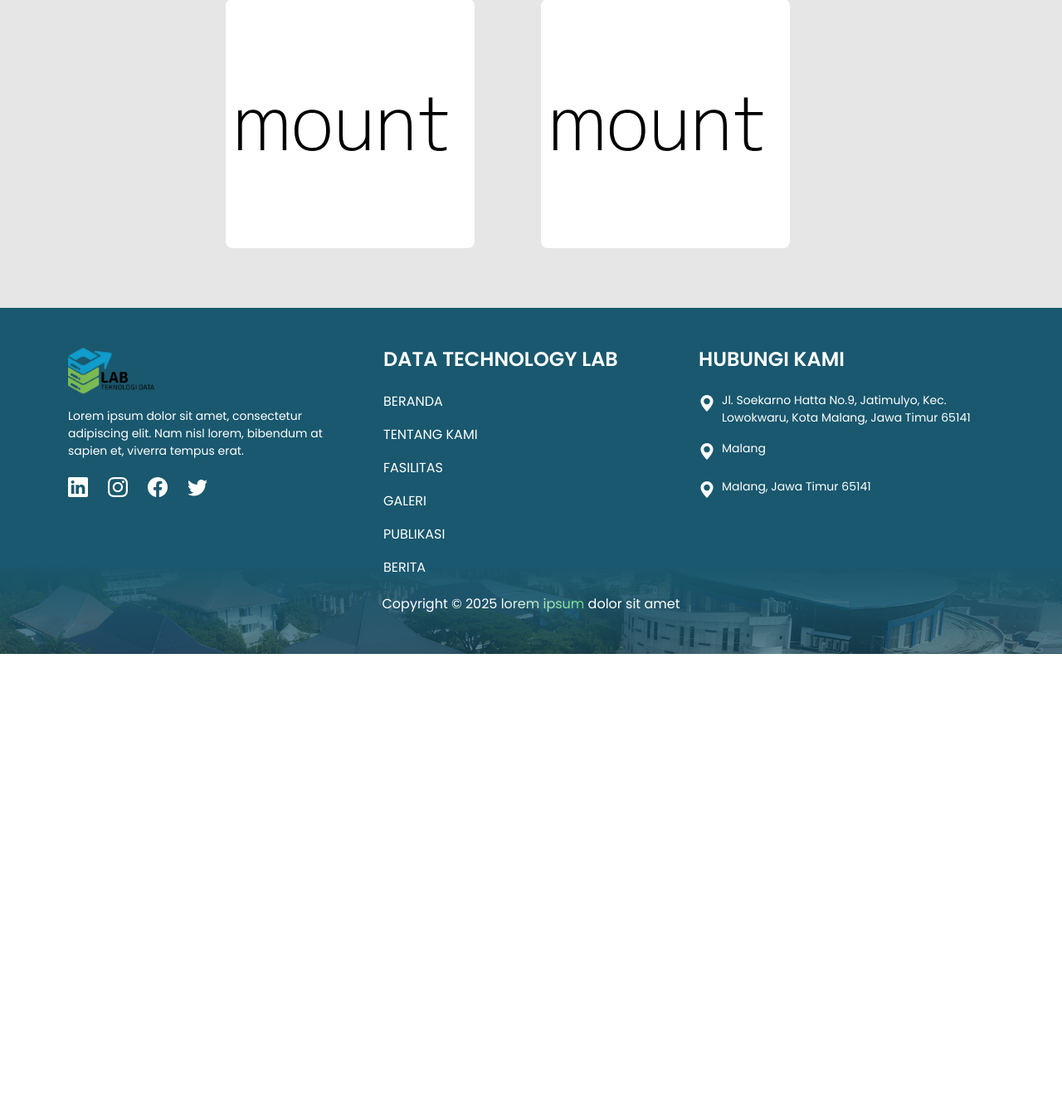
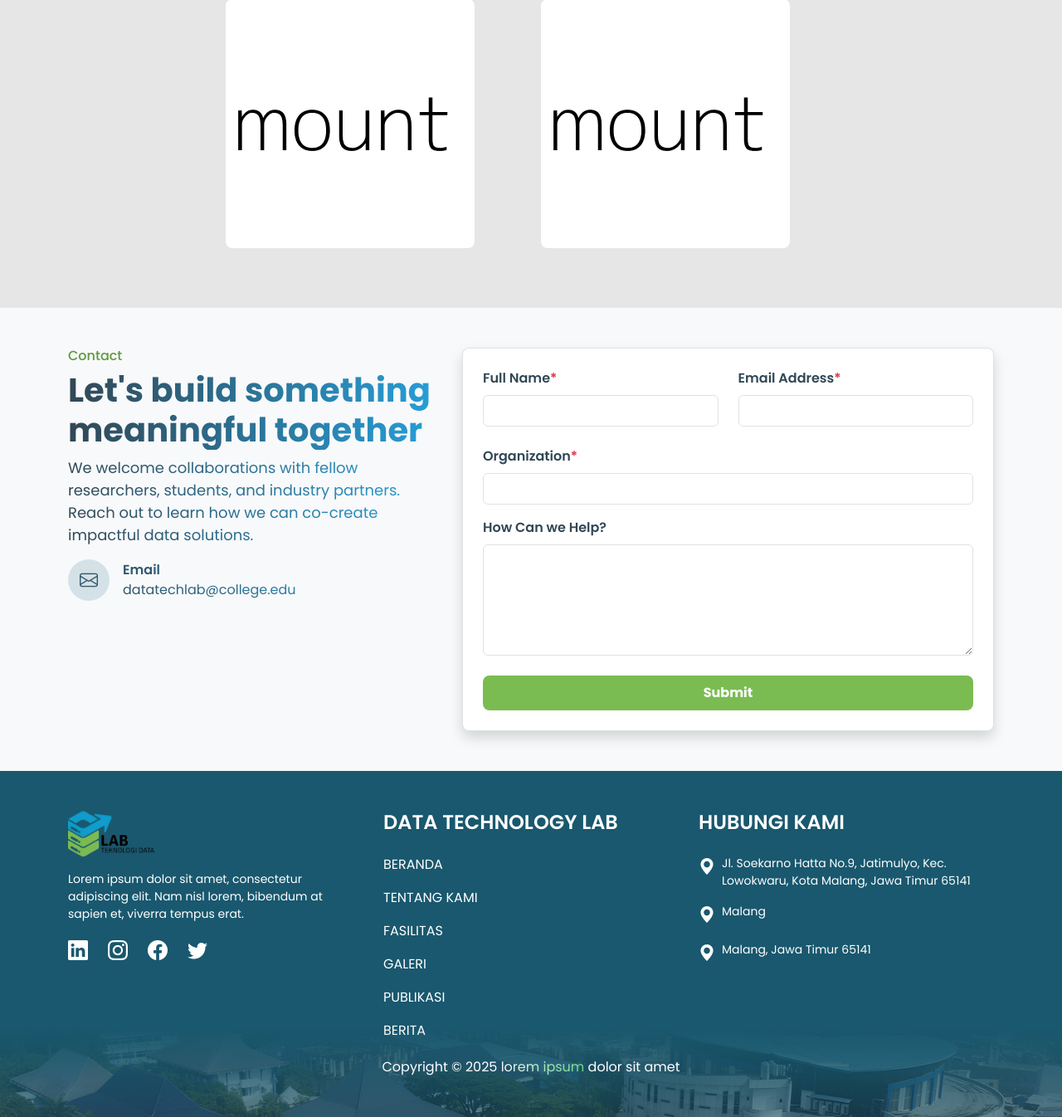
Before and after one commit to fauzanmuh/lab-dt, a PHP site: page / in a window 1280 px wide. Shown: the part 3855-5201 px from the top of the page at 83% size. Before the commit the page ends 4643 px from the top, so only its background shows below. Run offline with PHP 8.4, Linux system fonts and the light colour scheme.

Commit message:
feat: add contact form section

```diff
--- a/app/Views/home.php
+++ b/app/Views/home.php
@@ -307,3 +307,66 @@
         </div>
     </div>
 </section>
+
+<section id="publication">
+    <div class="container py-5">
+        <div class="row g-4">
+            <div class="col-lg-5">
+                <h2 style="color: #5F983C; font-size: 16px;">Contact</h2>
+                <h2 class="text-vision-gradient" style="font-size: 40px; font-weight: bold;">Let's build something
+                    meaningful together
+                </h2>
+                <p class="all-text-gradient" style="font-size: 18px;">We welcome collaborations with fellow researchers,
+                    students, and industry partners. Reach out to learn how we can co-create impactful data solutions.
+                </p>
+                <div class="d-flex align-items-center gap-3 rounded all-text-gradient">
+                    <i class="bi bi-envelope d-flex justify-content-center align-items-center rounded-circle"
+                        style="background:#4288A133; width:50px; height:50px; font-size:22px;"></i>
+                    <div class="d-flex flex-column">
+                        <span class="fw-semibold">Email</span>
+                        <span class="text-muted">datatechlab@college.edu</span>
+                    </div>
+                </div>
+            </div>
+            <div class="col-lg-7">
+                <div class="shadow p-4 bg-white border rounded-3">
+                    <form action="">
+                        <div class="row">
+                            <div class="col-md-6 col-lg-6">
+                                <div class="mb-2">
+                                    <label for="name" class="form-label fw-semibold" style="color: #314755;">Full
+                                        Name<span class="text-danger">*</span></label>
+                                    <input type="text" class="form-control" aria-describedby="name" name="name"
+                                        id="myInput">
+                                </div>
+                            </div>
+                            <div class="col-md-6 col-lg-6">
+                                <div class="mb-2">
+                                    <label for="email" class="form-label fw-semibold" style="color: #314755;">Email
+                                        Address<span class="text-danger">*</span></label>
+                                    <input type="email" class="form-control" aria-describedby="email" name="email"
+                                        id="myInput">
+                                </div>
+                            </div>
+                        </div>
+                        <div class="mt-3">
+                            <label for="organization" class="form-label fw-semibold"
+                                style="color: #314755;">Organization<span class="text-danger">*</span></label>
+                            <input type="organization" class="form-control" aria-describedby="organization"
+                                name="organization" id="myInput">
+                        </div>
+                        <div class="mt-3">
+                            <label for="message" class="form-label fw-semibold" style="color: #314755;">How Can we
+                                Help?</label>
+                            <textarea class="form-control" name="message" id="message" rows="5"></textarea>
+                        </div>
+                        <button type="submit" class="btn mt-4 w-100 py-2 fw-bold text-white rounded-3"
+                            style="background: #7ABC52;">
+                            Submit
+                        </button>
+                    </form>
+                </div>
+            </div>
+        </div>
+    </div>
+</section>
--- a/public/css/style.css
+++ b/public/css/style.css
@@ -52,6 +52,12 @@ body {
   -webkit-text-fill-color: transparent;
   background-clip: text;
 }
+.all-text-gradient {
+  background: linear-gradient(to right, #314755, #26a0da);
+  -webkit-background-clip: text;
+  -webkit-text-fill-color: transparent;
+  background-clip: text;
+}
 .footer-text-gradient {
   background: linear-gradient(to right, #f8f8f8, #6ed882);
   -webkit-background-clip: text;
```
